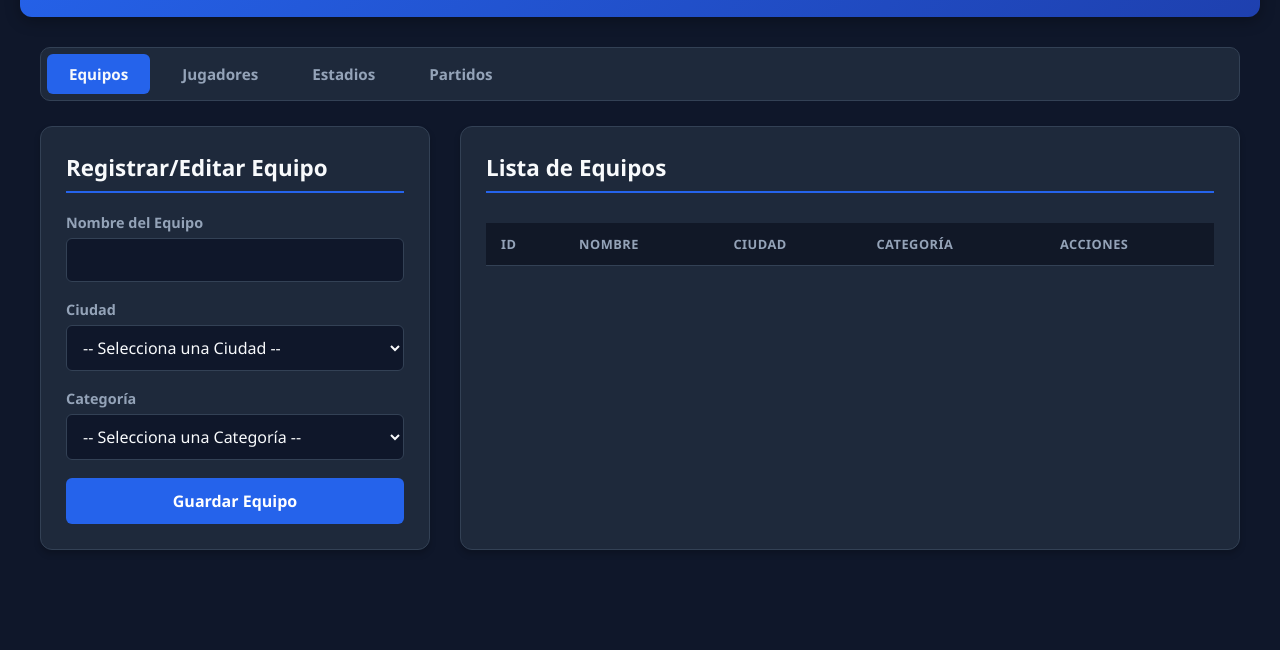
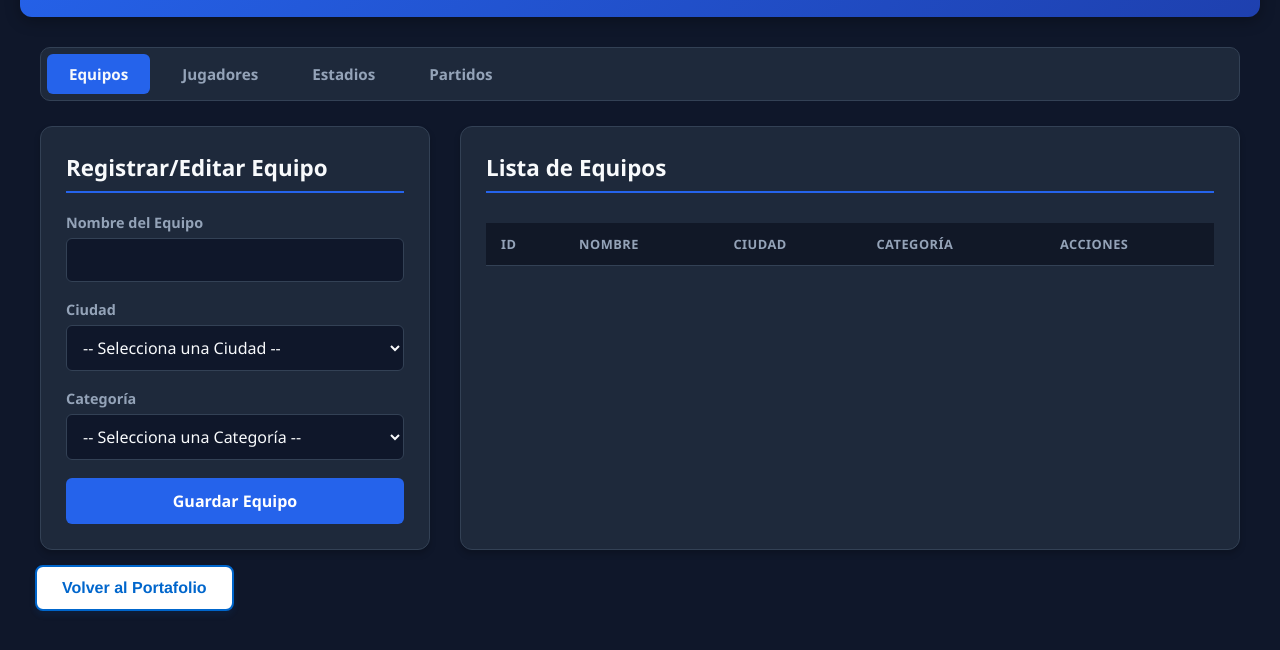
Before and after one commit to KiroshiSJJ/4IV8_Serrano_Jimenez_JostinKiroshi, a website: page CRUD-Americano_Serrano/public/index.html in a window 1280 px wide. Shown: the part 118-768 px from the top of the page. Drawn offline with Linux system fonts and the light colour scheme; no server answers.

Commit message:
Agrego de diseño de link

```diff
--- a/CRUD-Americano_Serrano/public/index.html
+++ b/CRUD-Americano_Serrano/public/index.html
@@ -248,5 +248,6 @@
         }
     </script>
     <script src="js/app.js"></script>
+    <a href="../../index.html" style="display: inline-block; padding: 12px 25px; background-color: #FFFFFF; color: #0066CC; text-decoration: none; border-radius: 8px; font-family: 'Helvetica', sans-serif; font-weight: bold; margin: 15px; border: 2px solid #0066CC;box-shadow: 0 4px 6px rgba(0, 102, 204, 0.1);transition: all 0.3s ease;cursor: pointer;">Volver al Portafolio</a>
 </body>
 </html>
```
